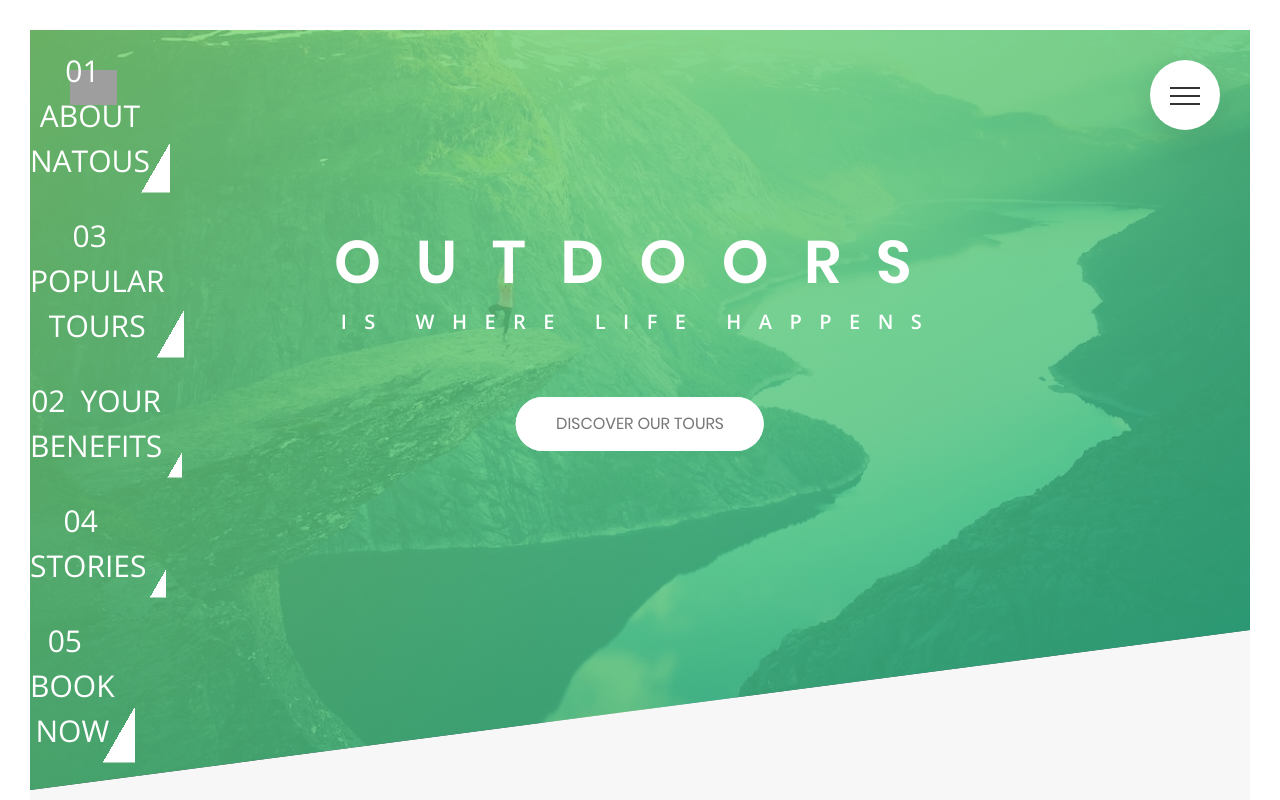
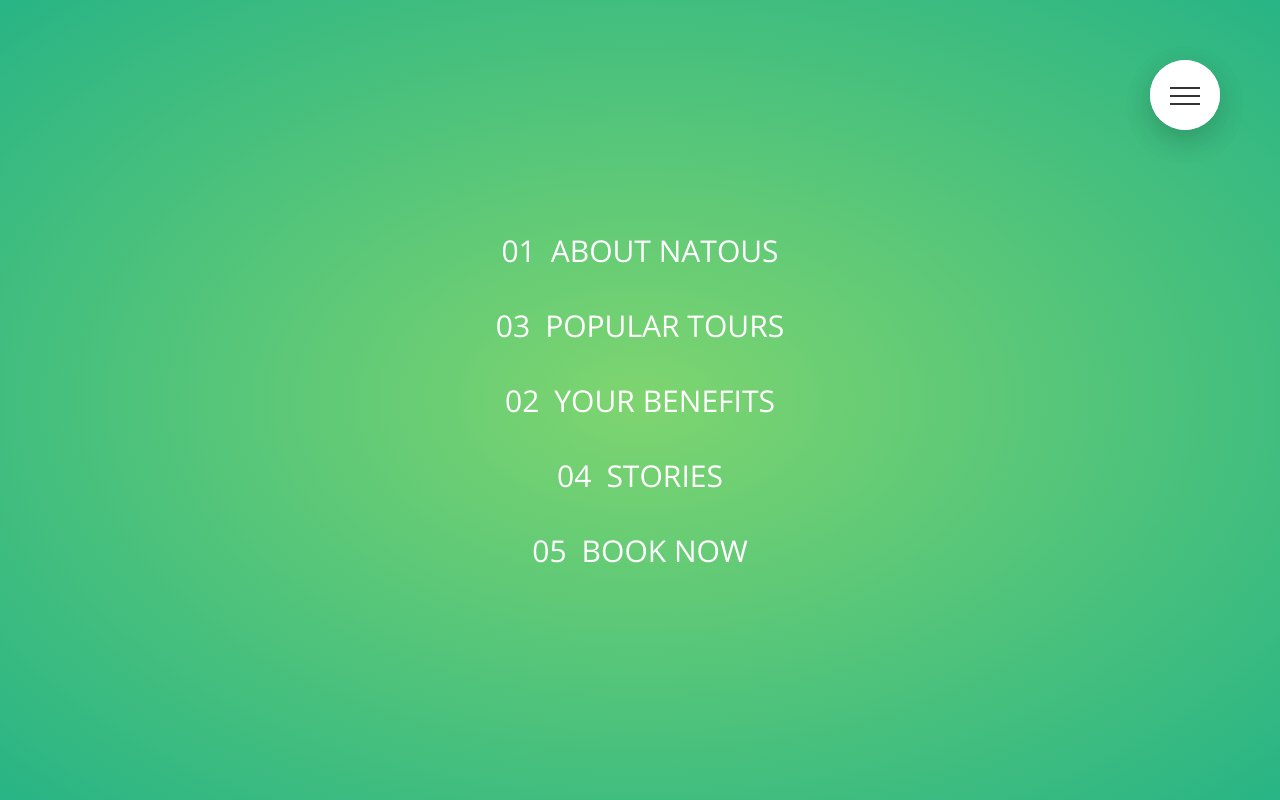
Before and after one commit to ebuyco/Natours_NextJs, a Next.js app: page / in a window 1280 px wide. Both pictures are taken after a click on the label 1185 px from the left and 95 px from the top of the page. Shown: the top 800 px of the page. Built offline with nearby package versions, Linux system fonts and the light colour scheme; grey boxes are pictures that could not be loaded.

Commit message:
added_classes

```diff
--- a/components/NContent.js
+++ b/components/NContent.js
@@ -1,10 +1,13 @@
 import React from 'react';
 
 
-const NContent = ({ open, setOpen, ...props }) => {
+const NContent = (props) => {
 
+  let attachedClasses = [props.Close ? 'Close' : 'Close'];
+  if (props.open) {
+      attachedClasses =  [props.Open ? 'Open' : 'Open'];
+  }
 
- const isExpanded = open ? true : false;
 
   return(
       <>
@@ -13,8 +16,7 @@ const NContent = ({ open, setOpen, ...props }) => {
 
                     <label htmlFor="navi-toggle"
                      className="navigation__button"
-                      onClick={() => setOpen(!open)} {...props}
-
+                     onClick={props.drawerToggleClicked}
                     >
                             <span
                             className="navigation__icon"
@@ -24,8 +26,8 @@ const NContent = ({ open, setOpen, ...props }) => {
                     <div className="navigation__background">&nbsp;</div>
 
                     <nav
-                    className="navigation__nav"
-                    aria-label="Toggle menu" aria-expanded={isExpanded} open={open}
+
+                    className={`navigation__nav ${attachedClasses.join('')}`}
                     >
                          <label htmlFor="navi-toggle"
                          className="navigation__button">
--- a/components/Navigation.js
+++ b/components/Navigation.js
@@ -4,16 +4,23 @@ import NContent from './NContent';
 
 const Navigation = () => {
 
+  const [sideDrawerIsVisible, setSideDrawerIsVisible] = useState(false);
 
-  const [open, setOpen] = useState(false);
+  const sideDrawerClosedHandler = () => {
+    setSideDrawerIsVisible(false);
+  };
 
-  const node = useRef();
-  const menuId = "navi-toggle";
+  const sideDrawerToggleHandler = () => {
+    setSideDrawerIsVisible(!sideDrawerIsVisible);
+    console.log('visible');
+  };
 
       return(
-          <NavStyle ref={node}>
+          <NavStyle>
             <NContent
-             open={open} setOpen={setOpen} aria-controls={menuId}
+          drawerToggleClicked={sideDrawerToggleHandler}
+          open={sideDrawerIsVisible}
+          closed={sideDrawerClosedHandler}
               />
           </NavStyle>
       )
--- a/components/styles/layout/NavStyle.js
+++ b/components/styles/layout/NavStyle.js
@@ -73,19 +73,19 @@ const NavStyle = styled.div`
 
           &__nav {
 
-                height: 100vh;
+                /* height: 100vh;
                 position: fixed;
                 top: 0;
                 left: 0;
                 z-index: 1500;
                 transform: ${({ open }) => open ? 'translateX(0)' : 'translateX(-100%)'};
-                display:  ${({ open }) => open ? 'none' : 'block' };
+                display:  ${({ open }) => open ? 'none' : 'block' }; */
 
-                              /* &__setClose{
+               &.Close{
                   display:none;
               }
 
-              &__setOpen{
+              &.Open{
                  display:block;
                 height: 100vh;
                 position: fixed;
```
